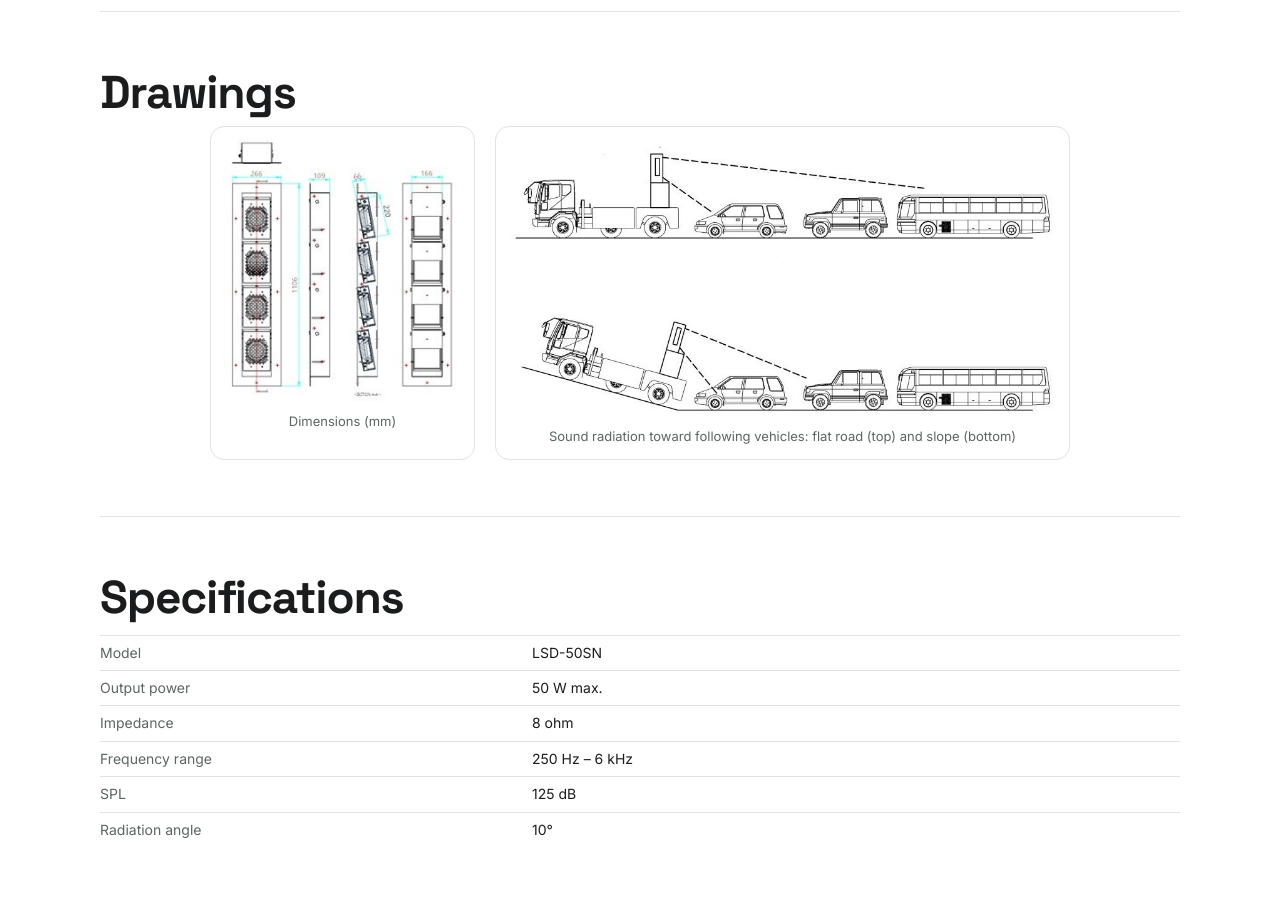
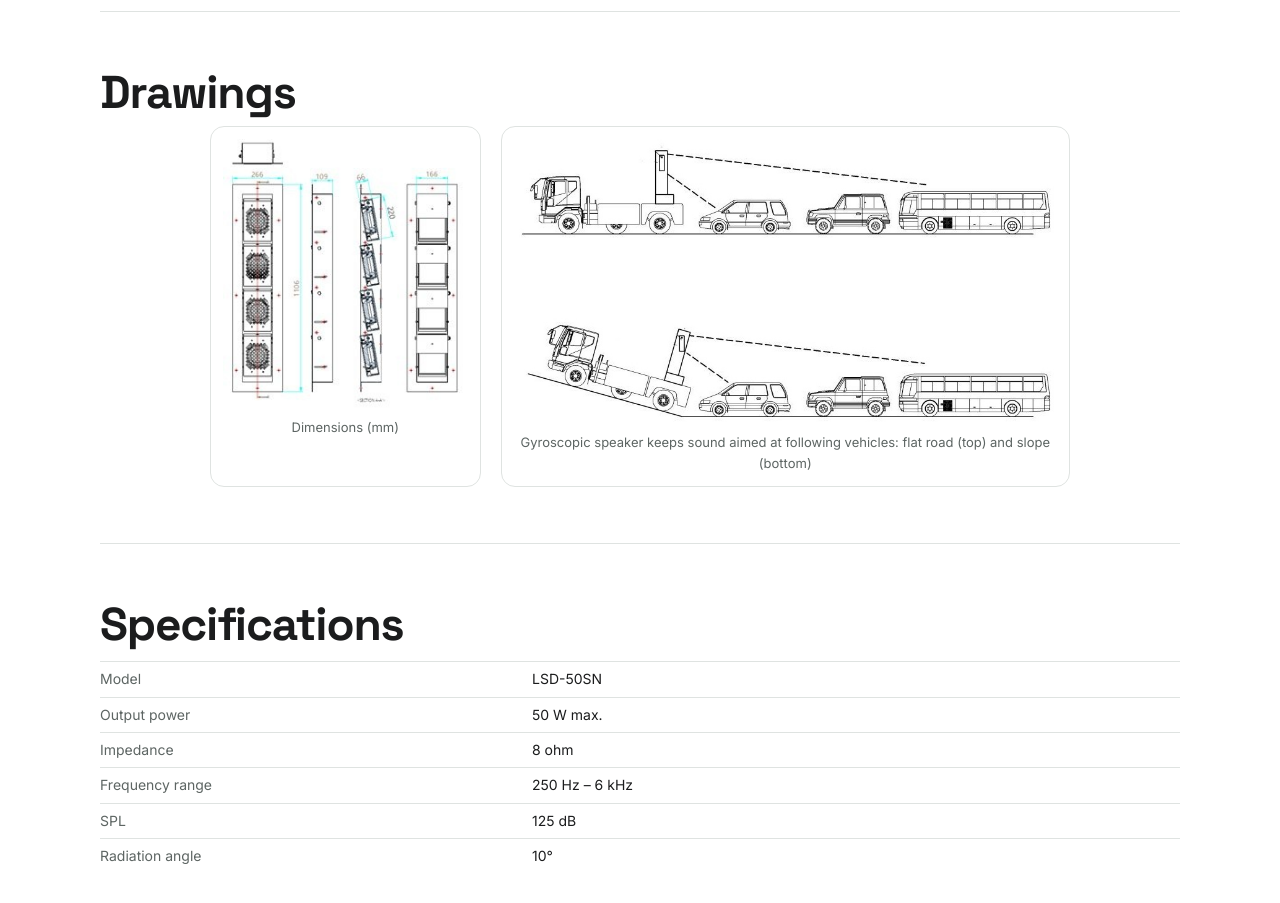
Before and after one commit to goodmdb-cyber/paxaudio, a plain HTML site: page lsd-50sn.html in a window 1280 px wide. Shown: the part 1020-1923 px from the top of the page. Drawn offline with Linux system fonts and the light colour scheme.

Commit message:
LSD-50SN 개념도를 자이로 버전으로 교체

```diff
--- a/lsd-50sn.html
+++ b/lsd-50sn.html
@@ -23,7 +23,7 @@
 <article class="mdl" id="overview"><div class="pic"><video src="/videos/gyro-tma-small.mp4" autoplay muted loop playsinline controls style="width:100%;max-height:460px;display:block;object-fit:contain"></video></div><div><h2>Steady sound on any road slope</h2>
 
 </div></article>
-<article class="mdl" id="drawings" style="grid-template-columns:1fr"><div><h2>Drawings</h2><div class="gyro-dw" style="grid-column:1/-1;justify-self:center;width:100%;max-width:860px;display:grid;grid-template-columns:0.906fr 1.966fr;gap:20px;align-items:stretch;margin-top:8px"><figure style="margin:0;background:#fff;border:1px solid var(--line);border-radius:14px;padding:12px;text-align:center"><img src="/images/lsd-50sn-dimensions.jpg" alt="LSD-50SN gyroscopic speaker dimension drawing (mm)" width="270" height="298" loading="lazy" style="width:100%;height:auto;display:block"><figcaption style="font-size:13px;color:var(--mute);margin-top:8px">Dimensions (mm)</figcaption></figure><figure style="margin:0;background:#fff;border:1px solid var(--line);border-radius:14px;padding:12px;text-align:center"><img src="/images/lsd-50sn-slope-diagram.jpg" alt="LSD-50SN sound radiation toward following vehicles on a flat road and on a slope" width="877" height="446" loading="lazy" style="width:100%;height:auto;display:block"><figcaption style="font-size:13px;color:var(--mute);margin-top:8px">Sound radiation toward following vehicles: flat road (top) and slope (bottom)</figcaption></figure></div><style>@media(max-width:820px){.gyro-dw{grid-template-columns:1fr!important}.gyro-dw figure:first-child{max-width:340px;margin:0 auto!important}}</style></div></article>
+<article class="mdl" id="drawings" style="grid-template-columns:1fr"><div><h2>Drawings</h2><div class="gyro-dw" style="grid-column:1/-1;justify-self:center;width:100%;max-width:860px;display:grid;grid-template-columns:0.906fr 1.907fr;gap:20px;align-items:stretch;margin-top:8px"><figure style="margin:0;background:#fff;border:1px solid var(--line);border-radius:14px;padding:12px;text-align:center"><img src="/images/lsd-50sn-dimensions.jpg" alt="LSD-50SN gyroscopic speaker dimension drawing (mm)" width="270" height="298" loading="lazy" style="width:100%;height:auto;display:block"><figcaption style="font-size:13px;color:var(--mute);margin-top:8px">Dimensions (mm)</figcaption></figure><figure style="margin:0;background:#fff;border:1px solid var(--line);border-radius:14px;padding:12px;text-align:center"><img src="/images/lsd-50sn-gyro-diagram.jpg" alt="LSD-50SN gyroscopic speaker keeps its sound aimed at following vehicles on a flat road and on a slope" width="877" height="460" loading="lazy" style="width:100%;height:auto;display:block"><figcaption style="font-size:13px;color:var(--mute);margin-top:8px">Gyroscopic speaker keeps sound aimed at following vehicles: flat road (top) and slope (bottom)</figcaption></figure></div><style>@media(max-width:820px){.gyro-dw{grid-template-columns:1fr!important}.gyro-dw figure:first-child{max-width:340px;margin:0 auto!important}}</style></div></article>
 <article class="mdl" id="specs" style="grid-template-columns:1fr"><div><h2>Specifications</h2><table class="sp"><tr><td>Model</td><td>LSD-50SN</td></tr><tr><td>Output power</td><td>50 W max.</td></tr><tr><td>Impedance</td><td>8 ohm</td></tr><tr><td>Frequency range</td><td>250 Hz – 6 kHz</td></tr><tr><td>SPL</td><td>125 dB</td></tr><tr><td>Radiation angle</td><td>10°</td></tr></table></div></article>
 
 <section class="s" id="faq"><h2>LSD-50SN Gyroscopic Speaker FAQ</h2><div class="faq"><details><summary>What does the gyroscopic speaker do?</summary><p>It keeps a 10° sound radiation angle toward following vehicles even when the road inclination changes, so safety broadcasts stay aimed at drivers behind.</p></details><details><summary>Where is the LSD-50SN installed?</summary><p>On a TMA (truck-mounted attenuator) with an arrow board.</p></details><details><summary>Who makes the LSD-50SN and how do I get a quote?</summary><p>The LSD-50SN is designed and manufactured by PaxAudio in Yecheon, Republic of Korea. PaxAudio builds products to each customer's requirements. For a quote, email pax-audio@naver.com or call +82-10-2410-4858.</p></details></div></section>
```
Also changed, not shown: sad.html (+1 -1 lines).
